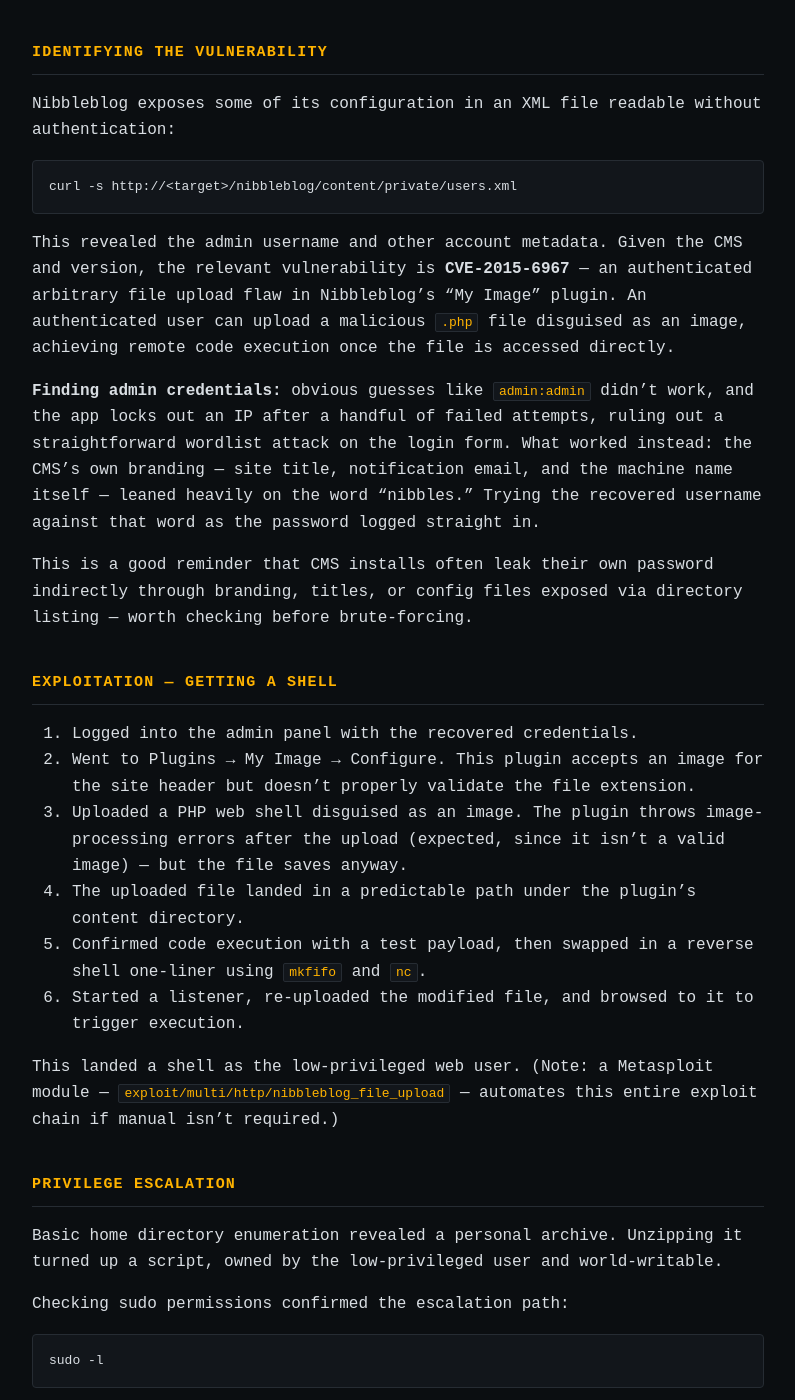
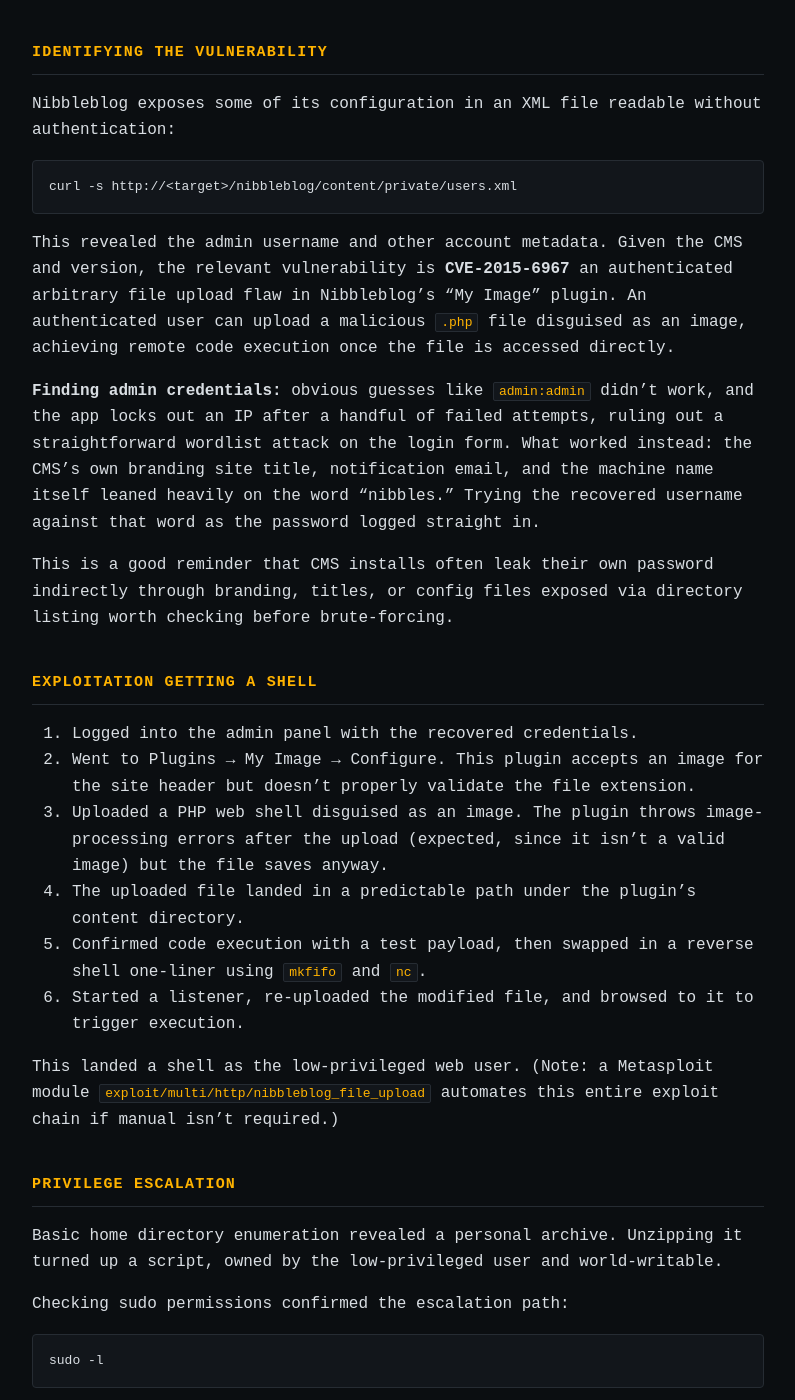
Before and after one commit to abacu5/abacu5.github.io, a Jekyll site: the page built from _posts/2026-07-03-htb-nibbles.md, in a window 1280 px wide and 1400 px high, scrolled down 1445 px. Shown: the whole window, without its empty margins (242-1037 px from the left). Built offline with Jekyll 4.4.1, drawn with Linux system fonts in a browser that asks for light colours; some of the changed text lies outside the part shown.

````diff
--- a/_posts/2026-07-03-htb-nibbles.md
+++ b/_posts/2026-07-03-htb-nibbles.md
@@ -9,7 +9,7 @@ excerpt: "A hidden CMS path, a decade-old Nibbleblog file upload CVE, and a writ
 Nibbles is a classic beginner-friendly HTB machine that chains together three core
 skills: web enumeration, exploiting a known CVE in a blogging CMS, and abusing a
 misconfigured sudo rule for privilege escalation. Full path from initial scan to
-root, using Nmap, ffuf/Gobuster, and manual privesc — no automated exploitation
+root, using Nmap, ffuf/Gobuster, and manual privesc  no automated exploitation
 frameworks required.
 
 ## Reconnaissance
@@ -22,7 +22,7 @@ nmap -sC -sV -p- <target>
 
 Only two ports open: 22/tcp (OpenSSH 7.2p2 Ubuntu) and 80/tcp (Apache 2.4.18
 Ubuntu). No SSH creds yet, so port 80 was the obvious starting point. The HTTP
-title came back blank — often a sign the default Apache landing page has been
+title came back blank  often a sign the default Apache landing page has been
 swapped out for something custom.
 
 ## Web Enumeration
@@ -35,14 +35,14 @@ ffuf -u http://<target>/FUZZ -w /usr/share/wordlists/dirb/big.txt -t 100
 ```
 
 Checking the raw page source, though, revealed an HTML comment pointing to a
-hidden directory. Fuzzing inside that path — this time with extensions, since PHP
-apps won't surface otherwise — confirmed a CMS install:
+hidden directory. Fuzzing inside that path  this time with extensions, since PHP
+apps won't surface otherwise  confirmed a CMS install:
 
 ```
 ffuf -u http://<target>/nibbleblog/FUZZ -w /usr/share/wordlists/dirb/common.txt -e .php,.html,.txt,.bak -t 100
 ```
 
-**Lesson:** Gobuster and ffuf only test raw wordlist entries by default — they
+**Lesson:** Gobuster and ffuf only test raw wordlist entries by default  they
 won't guess file extensions unless you explicitly pass `-x` (gobuster) or `-e`
 (ffuf). This is a common reason legitimate files like `admin.php` get missed on a
 first pass.
@@ -60,7 +60,7 @@ curl -s http://<target>/nibbleblog/content/private/users.xml
 ```
 
 This revealed the admin username and other account metadata. Given the CMS and
-version, the relevant vulnerability is **CVE-2015-6967** — an authenticated
+version, the relevant vulnerability is **CVE-2015-6967**  an authenticated
 arbitrary file upload flaw in Nibbleblog's "My Image" plugin. An authenticated
 user can upload a malicious `.php` file disguised as an image, achieving remote
 code execution once the file is accessed directly.
@@ -68,22 +68,22 @@ code execution once the file is accessed directly.
 **Finding admin credentials:** obvious guesses like `admin:admin` didn't work, and
 the app locks out an IP after a handful of failed attempts, ruling out a
 straightforward wordlist attack on the login form. What worked instead: the CMS's
-own branding — site title, notification email, and the machine name itself — leaned
+own branding  site title, notification email, and the machine name itself  leaned
 heavily on the word "nibbles." Trying the recovered username against that word as
 the password logged straight in.
 
 This is a good reminder that CMS installs often leak their own password
 indirectly through branding, titles, or config files exposed via directory
-listing — worth checking before brute-forcing.
+listing  worth checking before brute-forcing.
 
-## Exploitation — Getting a Shell
+## Exploitation  Getting a Shell
 
 1. Logged into the admin panel with the recovered credentials.
 2. Went to Plugins → My Image → Configure. This plugin accepts an image for the
    site header but doesn't properly validate the file extension.
 3. Uploaded a PHP web shell disguised as an image. The plugin throws
    image-processing errors after the upload (expected, since it isn't a valid
-   image) — but the file saves anyway.
+   image)  but the file saves anyway.
 4. The uploaded file landed in a predictable path under the plugin's content
    directory.
 5. Confirmed code execution with a test payload, then swapped in a reverse shell
@@ -91,8 +91,8 @@ listing — worth checking before brute-forcing.
 6. Started a listener, re-uploaded the modified file, and browsed to it to
    trigger execution.
 
-This landed a shell as the low-privileged web user. (Note: a Metasploit module —
-`exploit/multi/http/nibbleblog_file_upload` — automates this entire exploit chain
+This landed a shell as the low-privileged web user. (Note: a Metasploit module
+`exploit/multi/http/nibbleblog_file_upload`  automates this entire exploit chain
 if manual isn't required.)
 
 ## Privilege Escalation
@@ -107,7 +107,7 @@ sudo -l
 ```
 
 The low-privileged user could run that same script as root, no password required
-— and also had write access to it. Classic combination: overwrite the script,
+ and also had write access to it. Classic combination: overwrite the script,
 then trigger it via sudo to get a root shell.
 
 ```
@@ -124,10 +124,10 @@ sudo <path-to-script>
    require explicitly specifying file extensions, or common files like
    `admin.php` get silently skipped.
 2. Check page source before assuming a dead end. A blank Apache title didn't mean
-   nothing was there — the real application path was hidden in an HTML comment.
+   nothing was there  the real application path was hidden in an HTML comment.
 3. Known CVEs on older CMS versions are still some of the easiest wins.
    CVE-2015-6967 is over a decade old but remains a reliable authenticated RCE
    path wherever patching has been neglected.
 4. Writable scripts plus passwordless sudo is a classic privesc combo. Always run
    `sudo -l` early in enumeration, and cross-reference it against any writable
-   files already found — the intersection is often the fastest path to root.
+   files already found  the intersection is often the fastest path to root.
````
